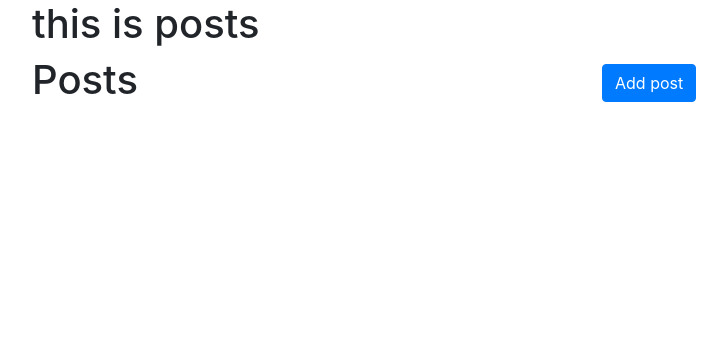
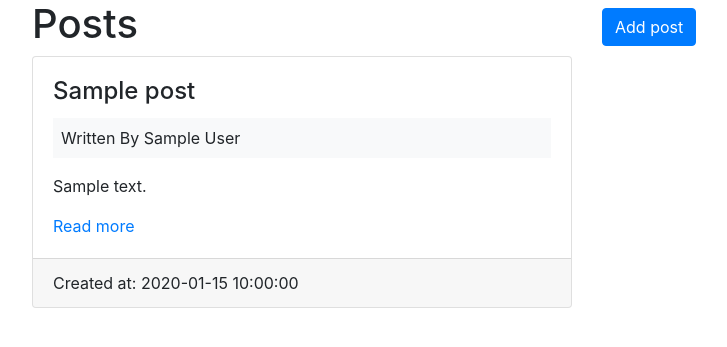
Before and after one commit to onutebaltrunaite/AlmostLara, a PHP site: page /posts in a window 1280 px wide. Shown: the part 56-403 px from the top of the page, without its empty margins (53-780 px from the left). Run offline with PHP 8.4, Linux system fonts and the light colour scheme; tables that the repository leaves empty or names only in its code hold one stand-in row (values such as "Sample post"); data that the repository does not hold is empty.

Commit message:
posts html ccopied

```diff
--- a/view/posts/posts.php
+++ b/view/posts/posts.php
@@ -1,6 +1,3 @@
-<h1>this is posts</h1>
-
-
 <div class="row">
     <div class="col">
         <h1>Posts</h1>
@@ -15,16 +12,16 @@
 </div>
 
 <div class="row">
-    <?php foreach ($data['posts'] as $post) :  ?>
+    <?php foreach ($posts as $post) :  ?>
         <div class="col-md-6">
             <div class="card mb-2">
                 <div class="card-body">
                     <h4 class="card-title"><?php echo $post->title ?></h4>
                     <p class="bg-light p-2 mb-3"> Written By <?php echo $post->name ?></p>
                     <p class="card-text"><?php echo $post->body ?></p>
-                    <a href="<?php echo '/posts/show/' . $post->post_id; ?>" class="card-link">Read more</a>
+                    <a href="<?php echo '/posts/show/' . $post->postId; ?>" class="card-link">Read more</a>
                 </div>
-                <div class="card-footer">Created at: <?php echo $post->created_at ?></div>
+                <div class="card-footer">Created at: <?php echo $post->postCreated ?></div>
             </div>
         </div>
     <?php endforeach; ?>
```
